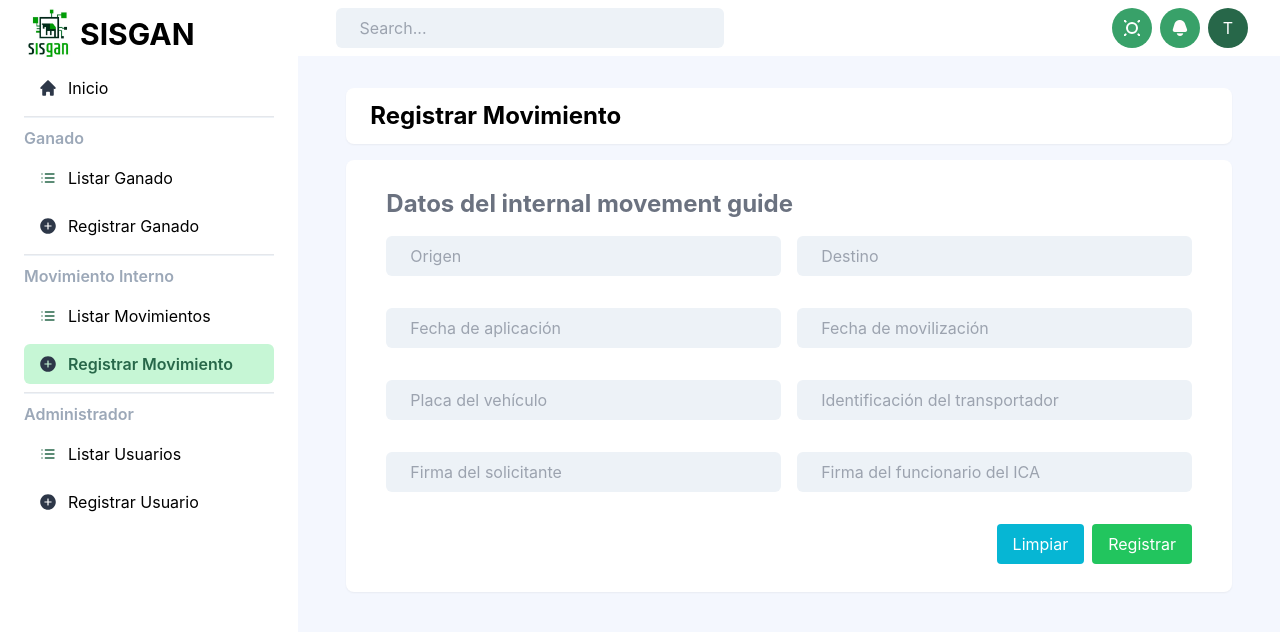
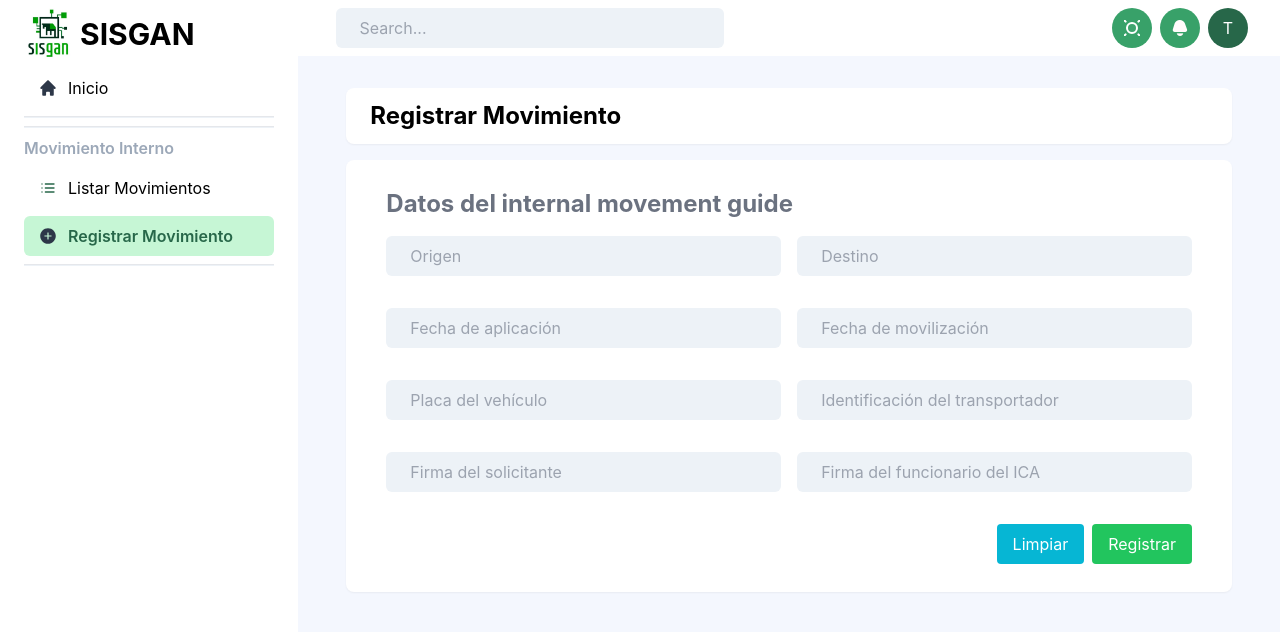
Before and after one commit to Ardilan13/sisgan, a React (Vite) app: page /registrar-movimiento in a window 1280 px wide. Shown: the top 632 px of the page. Built offline with nearby package versions, Linux system fonts and the light colour scheme; sample sign-in values are in the browser's storage.

Commit message:
Reviision de rol y patch movimientos

```diff
--- a/src/components/Create.tsx
+++ b/src/components/Create.tsx
@@ -69,11 +69,12 @@ const CreateForm: React.FC<CreateFormProps> = ({
       const response = isEdit
         ? await ApiService.put(`${update}/${formData.id}`, formData)
         : await ApiService.post(update, formData);
-      console.log("Response:", response);
-      setNotificationMessage({
-        message: "Operation successful!",
-        color: "success",
-      });
+      if (response) {
+        setNotificationMessage({
+          message: "Operation successful!",
+          color: "success",
+        });
+      }
     } catch (error) {
       setNotificationMessage({
         message: "An error occurred: " + error,
--- a/src/components/Header.tsx
+++ b/src/components/Header.tsx
@@ -12,6 +12,7 @@ export default function Header() {
 
   const logout = () => {
     sessionStorage.removeItem("token");
+    sessionStorage.removeItem("rol");
     navigate("/login");
   };
 
--- a/src/components/Sidebar.tsx
+++ b/src/components/Sidebar.tsx
@@ -51,6 +51,9 @@ export default function Sidebar() {
         <label className="cursor-pointer">Inicio</label>
       </NavLink>
       <hr className="block bg-secondary-100 h-0.5" />
+      {sessionStorage.getItem("rol") === "PROPIETARY" ||
+      sessionStorage.getItem("rol") === "ICA" ? (
+        <>
           <h3 className="text-secondary-200 font-semibold">Ganado</h3>
           <NavLink
             to="/ganado"
@@ -129,7 +132,8 @@ export default function Sidebar() {
 
             <label className="cursor-pointer">Registrar Ganado</label>
           </NavLink>
-
+        </>
+      ) : null}
       <hr className="block bg-secondary-100 h-0.5" />
       <h3 className="text-secondary-200 font-semibold">Movimiento Interno</h3>
       <NavLink
@@ -186,6 +190,7 @@ export default function Sidebar() {
         </svg>
         <label className="cursor-pointer">Listar Movimientos</label>
       </NavLink>
+      {sessionStorage.getItem("rol") !== "TRANSPORTER" ? (
         <NavLink
           to="/registrar-movimiento"
           className={({ isActive }) =>
@@ -209,8 +214,12 @@ export default function Sidebar() {
 
           <label className="cursor-pointer">Registrar Movimiento</label>
         </NavLink>
+      ) : null}
 
       <hr className="block bg-secondary-100 h-0.5" />
+      {sessionStorage.getItem("rol") === "ICA" ? (
+        <>
+          {" "}
           <h3 className="text-secondary-200 font-semibold">Administrador</h3>
           <NavLink
             to="/usuario"
@@ -289,6 +298,8 @@ export default function Sidebar() {
 
             <label className="cursor-pointer">Registrar Usuario</label>
           </NavLink>
+        </>
+      ) : null}
     </div>
   );
 }
--- a/src/components/Table.tsx
+++ b/src/components/Table.tsx
@@ -53,9 +53,7 @@ export default function Table({
 
   const handleEdit = (rowData: string) => {
     const row = fullData.find((item) => item.id === rowData);
-    console.log(row);
     navigate(link, { state: { data: row, isEdit: true } });
-    // navigate(link, { state: { data: rowData, isEdit: true } });
   };
 
   const handleDelete = (index: number) => {
@@ -141,6 +139,7 @@ export default function Table({
               Eliminar
             </button>
           )}
+          {sessionStorage.getItem("rol") !== "TRANSPORTER" ? (
             <NavLink
               to={link}
               className="px-4 py-1.5 flex items-center gap-2 bg-primary-100 text-white rounded-md hover:bg-primary-300"
@@ -161,6 +160,7 @@ export default function Table({
               </svg>
               Añadir
             </NavLink>
+          ) : null}
         </div>
       </div>
       {paginatedData.length === 0 ? (
@@ -171,6 +171,7 @@ export default function Table({
             <table className="min-w-full divide-y divide-gray-200">
               <thead className="bg-gray-50">
                 <tr>
+                  {sessionStorage.getItem("rol") !== "TRANSPORTER" ? (
                     <th className="px-6 py-3 text-left text-base font-bold uppercase tracking-wider">
                       <input
                         type="checkbox"
@@ -178,6 +179,7 @@ export default function Table({
                         onChange={toggleSelectAll}
                       />
                     </th>
+                  ) : null}
                   {headers.map((header) => (
                     <th
                       key={header}
@@ -187,14 +189,17 @@ export default function Table({
                       {header}
                     </th>
                   ))}
+                  {sessionStorage.getItem("rol") !== "TRANSPORTER" ? (
                     <th className="px-6 py-3 text-left text-base font-bold uppercase tracking-wider">
                       Actions
                     </th>
+                  ) : null}
                 </tr>
               </thead>
               <tbody className="bg-white divide-y divide-gray-200">
                 {paginatedData.map((row, rowIndex) => (
                   <tr key={rowIndex} id={row.id}>
+                    {sessionStorage.getItem("rol") !== "TRANSPORTER" ? (
                       <td className="px-6 py-3 whitespace-nowrap">
                         <input
                           type="checkbox"
@@ -204,11 +209,13 @@ export default function Table({
                           }
                         />
                       </td>
+                    ) : null}
                     {headers.map((header) => (
                       <td key={header} className="px-6 py-3 whitespace-nowrap">
                         {renderCellContent(row[header])}
                       </td>
                     ))}
+                    {sessionStorage.getItem("rol") !== "TRANSPORTER" ? (
                       <td className="px-6 py-3 whitespace-nowrap">
                         <button
                           onClick={() => handleEdit(row.id)}
@@ -245,6 +252,7 @@ export default function Table({
                           </svg>
                         </button>
                       </td>
+                    ) : null}
                   </tr>
                 ))}
               </tbody>
--- a/src/pages/Login.tsx
+++ b/src/pages/Login.tsx
@@ -24,6 +24,7 @@ export default function Login() {
         password: password,
       });
       sessionStorage.setItem("token", response.accesToken);
+      sessionStorage.setItem("rol", response.role);
 
       setNotificationMessage({
         message: "Login exitoso.",
--- a/src/pages/RegistrarMovimiento.tsx
+++ b/src/pages/RegistrarMovimiento.tsx
@@ -32,7 +32,7 @@ export default function RegistrarMovimiento() {
     <Create
       fieldConfigurations={fields}
       endpoint={"/internal-movement-guide"}
-      update="/internal-movement-guide"
+      update="/internal-movement-guide/movement/patch"
       initialData={data}
       isEdit={isEdit}
     />
```
Lines whose indentation alone changed are shown as unchanged.
